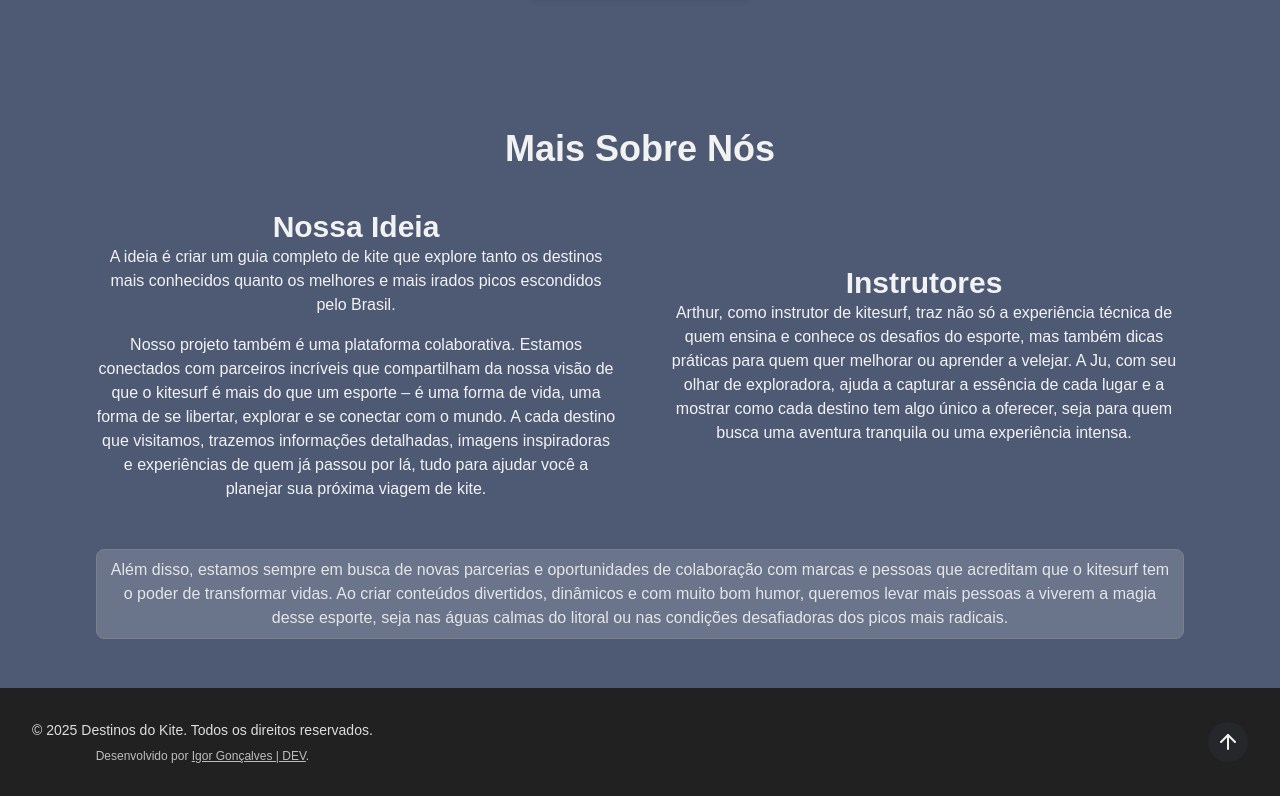
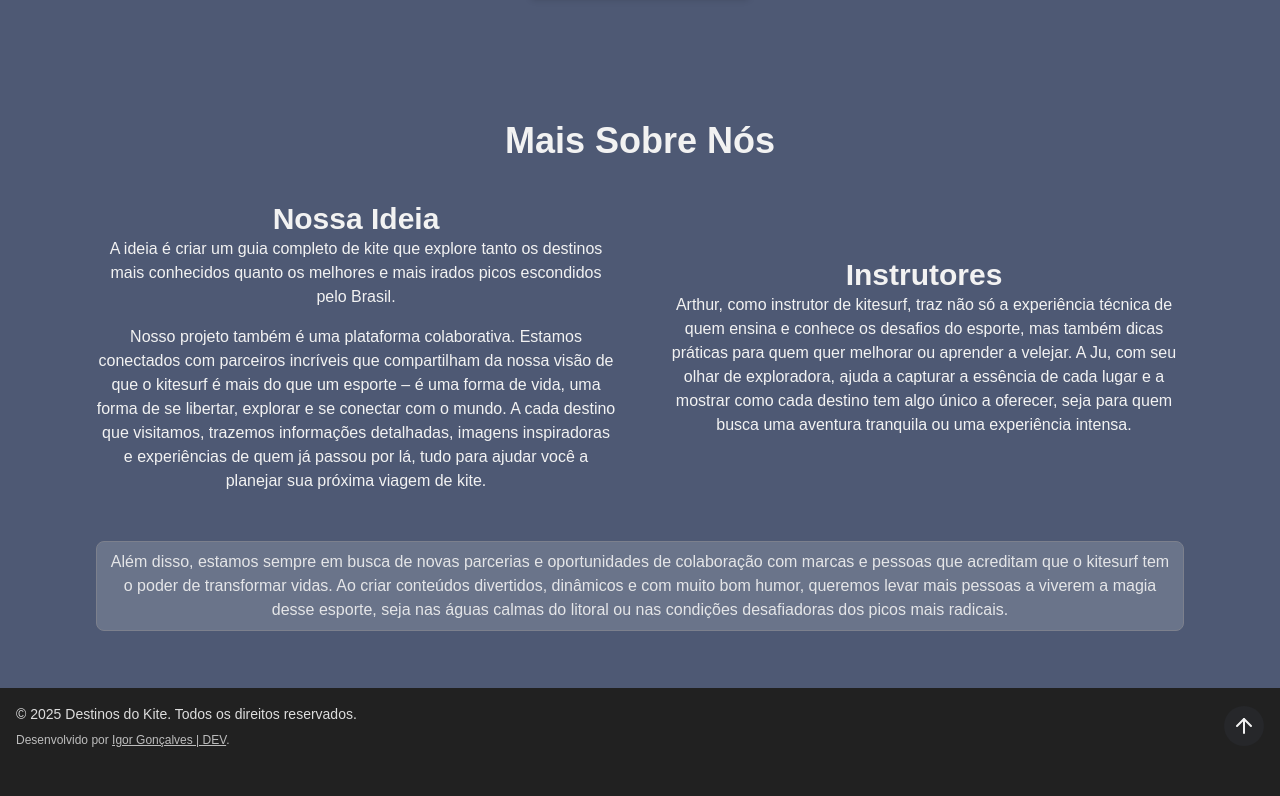
Before and after one commit to igorgp06/DestinosDoKite, a React (Vite) app in the folder frontend/: page / in a window 1280 px wide. Shown: the part 1552-2348 px from the top of the page. After the commit the page ends 2316 px from the top, so only its background shows below. Built offline with nearby package versions, Linux system fonts and the light colour scheme.

Commit message:
[WORK 9.9] Correção final de responsividade no footer e conclusão da página inicial.

```diff
--- a/frontend/package.json
+++ b/frontend/package.json
@@ -1,7 +1,7 @@
 {
   "name": "destinosdokite",
   "private": true,
-  "version": "0.9.8",
+  "version": "0.9.9",
   "type": "module",
   "scripts": {
     "dev": "vite",
--- a/frontend/src/components/Footer.jsx
+++ b/frontend/src/components/Footer.jsx
@@ -2,19 +2,29 @@ import { ArrowUp } from "lucide-react";
 
 export const Footer = () => {
     return (
-        <div className="relative p-4 flex flex-wrap justify-between items-center">
-            <div className="space-y-2 text-center md:text-left justify-center">
+        <div className="relative flex flex-col items-center gap-4 md:flex-row md:justify-between">
+            <div className="space-y-2 text-center md:text-left flex flex-col">
                 <p className="text-sm text-primary-foreground/90">
                     &copy; {new Date().getFullYear()} Destinos do Kite. Todos os direitos reservados.
                 </p>
-                <p className="text-xs text-primary-foreground/75 text-center ">
-                    Desenvolvido por <a href="https://igdeveloper.com.br" target="_blank" className="underline hover:text-primary-foreground transition-all duration-300">Igor Gonçalves | DEV</a>.
+                <p className="text-xs text-primary-foreground/75">
+                    Desenvolvido por{" "}
+                    <a
+                        href="https://igdeveloper.com.br"
+                        target="_blank"
+                        className="underline hover:text-primary-foreground transition-all duration-300"
+                    >
+                        Igor Gonçalves | DEV
+                    </a>.
                 </p>
             </div>
 
-            <a href="#hero" className="p-2 rounded-full bg-primary/10 hover:bg-primary/20 transition-colors duration-300 ">
+            <a
+                href="#hero"
+                className="p-2 rounded-full bg-primary/10 hover:bg-primary/20 transition-colors duration-300"
+            >
                 <ArrowUp />
             </a>
         </div>
-    )
-}
+    );
+};
--- a/frontend/src/pages/public/HomePage/partials/More.jsx
+++ b/frontend/src/pages/public/HomePage/partials/More.jsx
@@ -27,7 +27,7 @@ export const More = () => {
                     </div>
                 </div>
 
-                <div className="mt-12 text-center text-primary-foreground/90">
+                <div className="mt-12 text-center text-primary-foreground/90 pb-4">
                     <div className="grid grid-cols-1 gap-8 items-center">
                         <div className="space-y-6 bg-card p-2 border border-border rounded-lg hover:shadow-md transition-all duration-300 hover:scale-[1.02] hover:backdrop-blur-2xl">
                             <p className="text-1lg color-primary-foreground/90">
```
Also changed, not shown: 1 other file (tests, documents, lock files or other folders).
